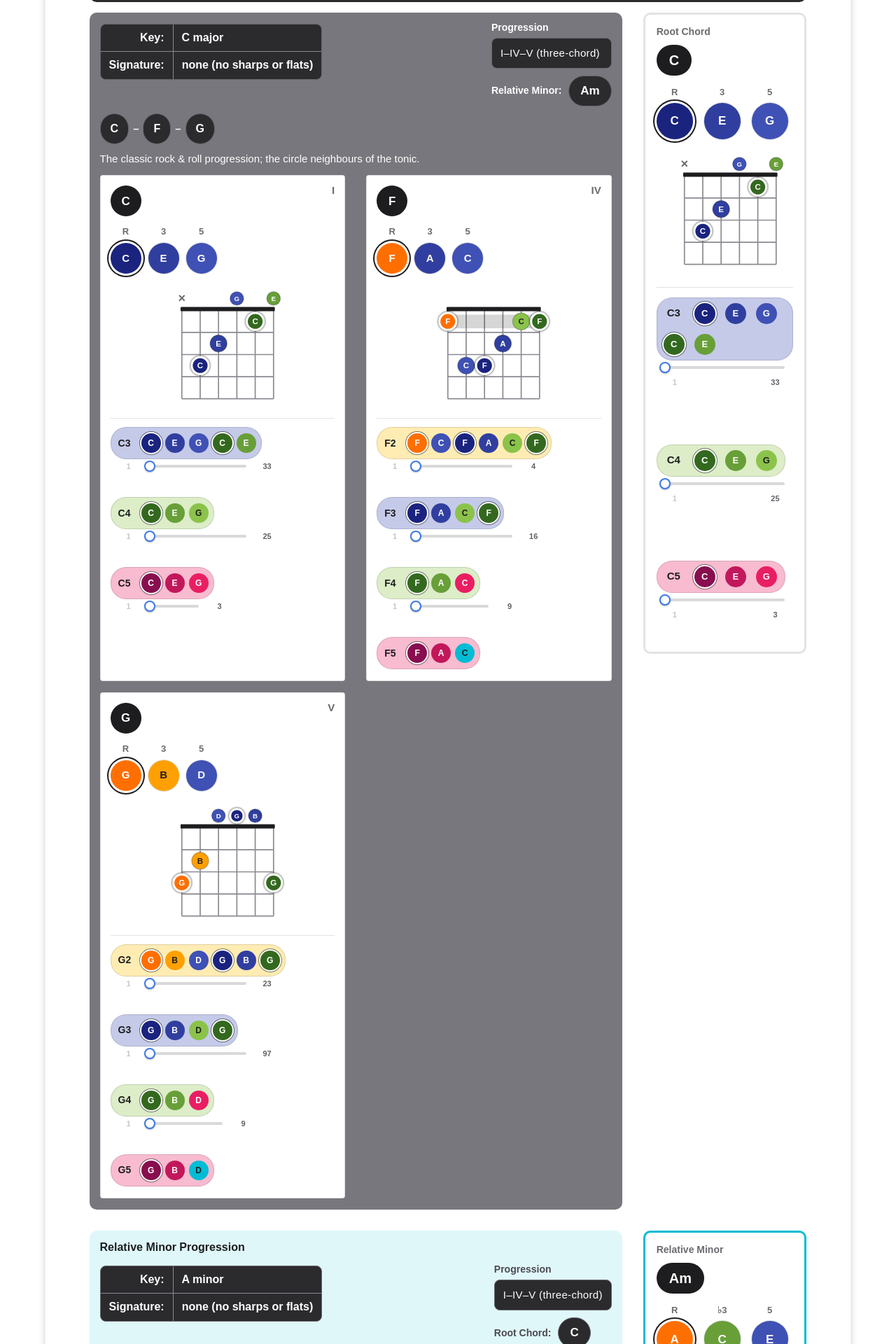
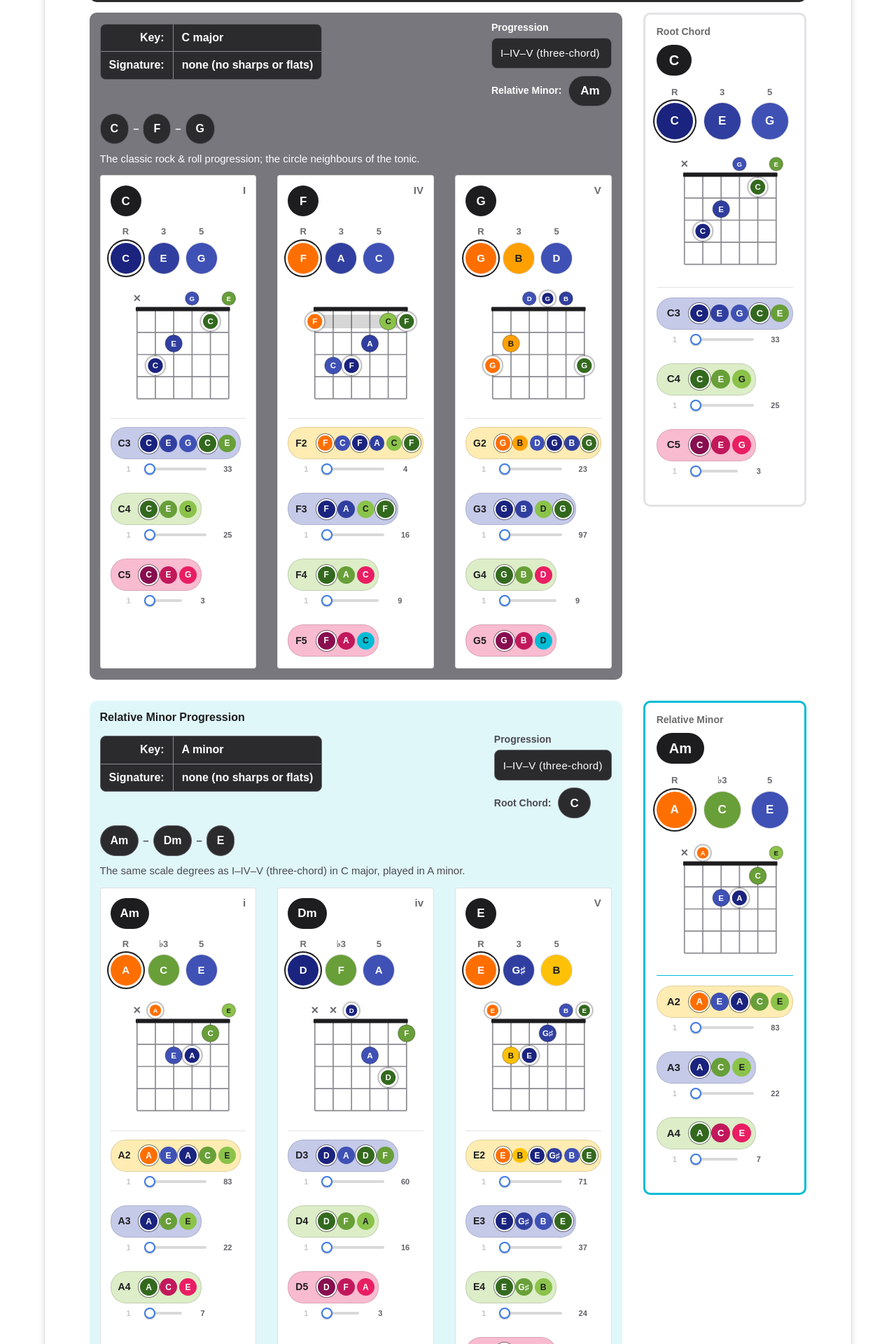
Before and after one commit to warblingwren/warblingwren.github.io, a Jekyll site: the page built from index.html, in a window 1280 px wide. Shown: the part 2937-4857 px from the top of the page at 70% size. Built offline with Jekyll 4.4.1, drawn with Linux system fonts in a browser that asks for light colours; some web fonts are replaced.

Commit message:
update:guitar layout

```diff
--- a/www/css/guitar-chords.css
+++ b/www/css/guitar-chords.css
@@ -19,7 +19,8 @@
   --gv-track: rgba(0, 0, 0, 0.15);
   --gv-track-fill: #3d7be8;      /* = --gd-focus */
   --gv-track-h: 4px;
-  --gv-track-top: 8px;           /* track near the top of the touch strip = close to its row */
+  --gv-track-top: 12px;          /* track near the top of the touch strip = close to its row */
+  --gv-halo: rgba(61, 123, 232, 0.25);   /* grabbed thumb */
   --gv-thumb: 16px;              /* visible thumb; the 44px strip is the touch target */
 }
 
@@ -64,17 +65,48 @@
 .gv { margin-top: 4px; container-type: inline-size; container-name: gv; }   /* narrow panels: see the end of the file */
 .gv-diagram .gd { margin-top: 8px; }
 
-/* one block per octave: the voicing row, and its slider right under it (same width as the row) */
-.cd-octaves.gv-octaves { gap: 10px; }
-.gv-octave { display: flex; flex-direction: column; align-items: stretch; max-width: 100%; }
+/* one block per octave: the voicing row, and its slider right under it (same width as the row).
+   Spacing: row -> track 12px; track -> next row 34px (the rest of the slider's 44px touch strip + gap). */
+.cd-octaves.gv-octaves { gap: 4px; }
+.gv-octave { display: flex; flex-direction: column; align-items: stretch; min-width: 0; max-width: 100%; }
 
-/* voicing row: the pill and its hidden widest copy share one grid cell (constant size) */
-.gv-voicing { display: grid; justify-items: start; align-items: end; }   /* pill sits on the slider */
-.gv-voicing > .cd-octave-pill { grid-area: 1 / 1; }
+/* voicing row: always ONE line (constant height, so the slider never moves). The pill and a hidden copy of
+   the octave's widest voicing share one grid cell (constant width). In narrow cards the note circles
+   shrink to fit instead of wrapping. */
+.gv-voicing {
+  display: grid;
+  grid-template-columns: minmax(0, max-content);
+  justify-items: start;
+  align-items: end;
+  max-width: 100%;
+}
+.gv-voicing > .cd-octave-pill { grid-area: 1 / 1; flex-wrap: nowrap; max-width: 100%; min-width: 0; }
 .gv-voicing > .gv-ghost { visibility: hidden; pointer-events: none; }
+.gv-voicing .cd-octave-label { flex: 0 0 auto; }
+.gv-voicing .cd-octave-note {
+  display: flex;
+  flex: 1 1 34px;
+  align-items: center;
+  justify-content: center;
+  min-width: 0;
+  max-width: 34px;
+  padding: 0;
+}
+.gv-voicing .cd-octave-dot {
+  display: flex;
+  align-items: center;
+  justify-content: center;
+  width: var(--cd-dot);
+  max-width: calc(100% - 3px);   /* shrinks with its button in narrow cards, keeping a small gap */
+  min-width: 0;
+  height: auto;
+  aspect-ratio: 1 / 1;
+  padding: 0;
+  line-height: 1;
+}
 
-/* small slider. The visible track sits at the TOP of a 44px touch strip, so it reads as part of the row
-   just above it while the touch target stays 44px tall. */
+/* small slider. The visible track sits near the TOP of a 44px touch strip, so it reads as part of the
+   row just above it while the touch target stays 44px tall. */
 .gv-slider {
   display: flex;
   align-items: flex-start;
@@ -90,7 +122,7 @@
   justify-content: center;
   min-width: var(--gv-hit);
   height: var(--gv-hit);
-  padding: 3px 0 0;
+  padding: calc(var(--gv-track-top) - 5px) 0 0;
   border: none;
   border-radius: 8px;
   background: transparent;
@@ -112,8 +144,10 @@
   min-width: 0;
   height: var(--gv-hit);
   margin: 0 8px;                 /* room for the thumb at either end */
-  cursor: pointer;
+  cursor: grab;
   touch-action: pan-y;           /* horizontal drags move the slider, vertical ones still scroll the page */
+  user-select: none;
+  -webkit-user-select: none;
   -webkit-tap-highlight-color: transparent;
   outline: none;
 }
@@ -139,10 +173,40 @@
   box-shadow: 0 1px 2px rgba(0, 0, 0, 0.3);
   box-sizing: border-box;
   pointer-events: none;
+  /* glide onto the step after a tap, a key or a release (off while dragging: the thumb follows the finger) */
+  transition: left 140ms ease-out, transform 120ms ease-out, background-color 120ms, box-shadow 120ms;
 }
+.gv-fill { transition: width 140ms ease-out; }
+.gv-rail:hover .gv-thumb { transform: translate(-50%, -50%) scale(1.15); }
+.gv-rail:focus-visible .gv-thumb { box-shadow: 0 0 0 3px var(--gd-focus); }
+
+/* grabbed: larger filled thumb with a halo, and the "n / N" bubble under it */
 .gv-rail.is-dragging { cursor: grabbing; }
-.gv-rail.is-dragging .gv-thumb { transform: translate(-50%, -50%) scale(1.15); }
-.gv-rail:focus-visible .gv-thumb { box-shadow: 0 0 0 3px var(--gd-focus); }
+.gv-rail.is-dragging .gv-thumb,
+.gv-rail.is-dragging .gv-fill { transition: transform 120ms ease-out, background-color 120ms, box-shadow 120ms; }
+.gv-rail.is-dragging .gv-thumb {
+  transform: translate(-50%, -50%) scale(1.4);
+  background: var(--gv-track-fill);
+  box-shadow: 0 0 0 6px var(--gv-halo), 0 2px 6px rgba(0, 0, 0, 0.35);
+}
+.gv-bubble {
+  position: absolute;
+  top: calc(100% + 3px);           /* below the thumb, in the touch strip: never covers the row above */
+  left: 50%;
+  padding: 2px 6px;
+  border-radius: 6px;
+  background: var(--gv-fg);
+  color: #ffffff;
+  font-size: 8px;                /* shown at 1.4× with the grabbed thumb */
+  font-weight: 700;
+  line-height: 1.3;
+  white-space: nowrap;
+  transform: translateX(-50%);
+  opacity: 0;
+  transition: opacity 120ms;
+  pointer-events: none;
+}
+.gv-rail.is-dragging .gv-bubble { opacity: 1; }
 
 /* =============================================================================
    BREAKPOINTS — keep at end of file
@@ -154,7 +218,7 @@
 
 /* narrow chord panels (col-md-3 at tablet widths): no room for 1 · rail · N on one line —
    the rail takes the full width and 1 / N sit under its two ends */
-@container gv (max-width: 220px) {
+@container gv (max-width: 150px) {
   .gv-octave { align-self: stretch; }
   .gv-slider {
     display: grid;
--- a/www/js/guitar-chords.js
+++ b/www/js/guitar-chords.js
@@ -443,7 +443,10 @@
       return pill;
     }
 
-    // small slider: [1] —●— [N]; the rail is the 44px touch target, the visible track and thumb are small
+    // small slider: [1] —●— [N]. The rail is the 44px touch target; the visible track and thumb are small.
+    // While dragging, the thumb follows the pointer pixel for pixel (grabbed look: larger thumb with a halo
+    // and a "n / N" bubble); the voicing changes whenever the nearest step changes, at most once per frame;
+    // on release the thumb glides onto that step.
     function slider(n, name, getIdx, onChange) {
       const wrap = el('div', 'gv-slider');
       const first = el('button', 'gv-end', '1');
@@ -460,43 +463,84 @@
       const track = el('div', 'gv-track');
       const fill = el('div', 'gv-fill');
       const thumb = el('div', 'gv-thumb');
+      const bubble = el('span', 'gv-bubble');
+      bubble.setAttribute('aria-hidden', 'true');
+      thumb.append(bubble);
       track.append(fill);
       rail.append(track, thumb);
       wrap.append(first, rail, last);
-      const set = () => {
-        const i = getIdx();
-        const pct = `${(i / (n - 1)) * 100}%`;
+
+      const place = (frac) => {                       // 0..1
+        const pct = `${frac * 100}%`;
         thumb.style.left = pct;
         fill.style.width = pct;
+      };
+      const label = () => {
+        const i = getIdx();
+        bubble.textContent = `${i + 1} / ${n}`;
         rail.setAttribute('aria-valuenow', String(i + 1));
         rail.setAttribute('aria-valuetext', `voicing ${i + 1} of ${n}`);
         rail.title = `${name}: voicing ${i + 1} of ${n}`;
         first.disabled = i === 0;
         last.disabled = i === n - 1;
       };
-      const go = (i, live) => { const j = Math.min(n - 1, Math.max(0, i)); if (j !== getIdx() || !live) onChange(j, live); set(); };
-      first.addEventListener('click', () => go(getIdx() - 1, false));
-      last.addEventListener('click', () => go(getIdx() + 1, false));
-      const at = (x) => { const r = track.getBoundingClientRect(); return Math.round(Math.min(1, Math.max(0, r.width ? (x - r.left) / r.width : 0)) * (n - 1)); };
+      const snap = () => { place(getIdx() / (n - 1)); label(); };
+      const step = (i) => { const j = Math.min(n - 1, Math.max(0, i)); onChange(j, false); snap(); };
+      first.addEventListener('click', () => step(getIdx() - 1));
+      last.addEventListener('click', () => step(getIdx() + 1));
+
+      // --- dragging ---
+      let dragging = false;
+      let pending = null;
+      let raf = 0;
+      let box = null;                                 // track rect, read once per drag (no layout reads per move)
+      const fracAt = (x) => Math.min(1, Math.max(0, box.width ? (x - box.left) / box.width : 0));
+      const flush = () => {
+        raf = 0;
+        if (pending !== null && pending !== getIdx()) onChange(pending, true);
+        pending = null;
+        label();
+      };
+      const follow = (x) => {
+        const f = fracAt(x);
+        place(f);                                     // continuous: the thumb stays under the finger
+        const i = Math.round(f * (n - 1));
+        if (i !== getIdx()) { pending = i; if (!raf) raf = requestAnimationFrame(flush); }
+      };
       rail.addEventListener('pointerdown', (e) => {
         if (e.button !== 0) return;
+        e.preventDefault();                           // no text selection / focus flicker while dragging
+        rail.focus({ preventScroll: true });
         rail.setPointerCapture?.(e.pointerId);
+        box = track.getBoundingClientRect();
+        dragging = true;
         rail.classList.add('is-dragging');
-        go(at(e.clientX), false);
+        follow(e.clientX);
       });
-      rail.addEventListener('pointermove', (e) => { if (rail.classList.contains('is-dragging')) go(at(e.clientX), true); });
-      const end = (e) => { rail.classList.remove('is-dragging'); rail.releasePointerCapture?.(e.pointerId); };
+      rail.addEventListener('pointermove', (e) => { if (dragging) follow(e.clientX); });
+      const end = (e) => {
+        if (!dragging) return;
+        dragging = false;
+        if (raf) { cancelAnimationFrame(raf); raf = 0; }
+        if (pending !== null && pending !== getIdx()) onChange(pending, false);
+        else onChange(getIdx(), false);              // a tap on the rail shows the voicing under it
+        pending = null;
+        rail.classList.remove('is-dragging');       // re-enables the glide transition
+        rail.releasePointerCapture?.(e.pointerId);
+        snap();
+      };
       rail.addEventListener('pointerup', end);
       rail.addEventListener('pointercancel', end);
+      rail.addEventListener('lostpointercapture', end);
       rail.addEventListener('keydown', (e) => {
-        const step = { ArrowLeft: -1, ArrowDown: -1, ArrowRight: 1, ArrowUp: 1, PageDown: -10, PageUp: 10 }[e.key];
-        if (step) go(getIdx() + step, false);
-        else if (e.key === 'Home') go(0, false);
-        else if (e.key === 'End') go(n - 1, false);
+        const d = { ArrowLeft: -1, ArrowDown: -1, ArrowRight: 1, ArrowUp: 1, PageDown: -10, PageUp: 10 }[e.key];
+        if (d) step(getIdx() + d);
+        else if (e.key === 'Home') step(0);
+        else if (e.key === 'End') step(n - 1);
         else return;
         e.preventDefault();
       });
-      set();
+      snap();
       return wrap;
     }
 
@@ -512,7 +556,6 @@
       // a hidden copy of the octave's widest voicing shares the grid cell: constant row size, the slider never moves
       const widest = shapes.reduce((a, b) => (b.sounding > a.sounding ? b : a), shapes[0]);
       let pill = null;
-      let raf = 0;
       const title = () => `${chord.name} · ${chord.rootName}${oct} · voicing ${idx + 1} of ${n} · ${fretText(shapes[idx])}`;
       const toDiagramAndBoard = (trigger) => {
         setDiagram(shapes[idx], title(), () => pill);
@@ -531,10 +574,10 @@
       render();
       block.append(row);
       if (n > 1) {
-        block.append(slider(n, `${chord.rootName}${oct}`, () => idx, (i, live) => {
+        block.append(slider(n, `${chord.rootName}${oct}`, () => idx, (i) => {
           idx = i;
           render();
-          if (live) { cancelAnimationFrame(raf); raf = requestAnimationFrame(() => toDiagramAndBoard(null)); } else toDiagramAndBoard(null);
+          toDiagramAndBoard(null);                   // the slider calls this at most once per frame
         }));
       }
       rows.append(block);
@@ -581,8 +624,7 @@
     const cols = [...cards.children];
     if (!cols.length) return;
     const tones = Number(cards.dataset.tones) || 3;
-    // a six-string voicing row on one line: label + 6 circles + card padding (SYNC: .cd--compact octave sizes)
-    const minCol = Math.max(200, 125 + 34 * tones, 290);
+    const minCol = Math.max(200, 125 + 34 * tones);   // same as the piano cards (SYNC: circle-o-5ths.js layoutCards)
     const perRow = Math.max(1, Math.min(cols.length, Math.floor(cards.clientWidth / minCol)));
     const pct = `${100 / perRow}%`;
     for (const c of cols) { c.style.flex = `0 0 ${pct}`; c.style.maxWidth = pct; }
```
